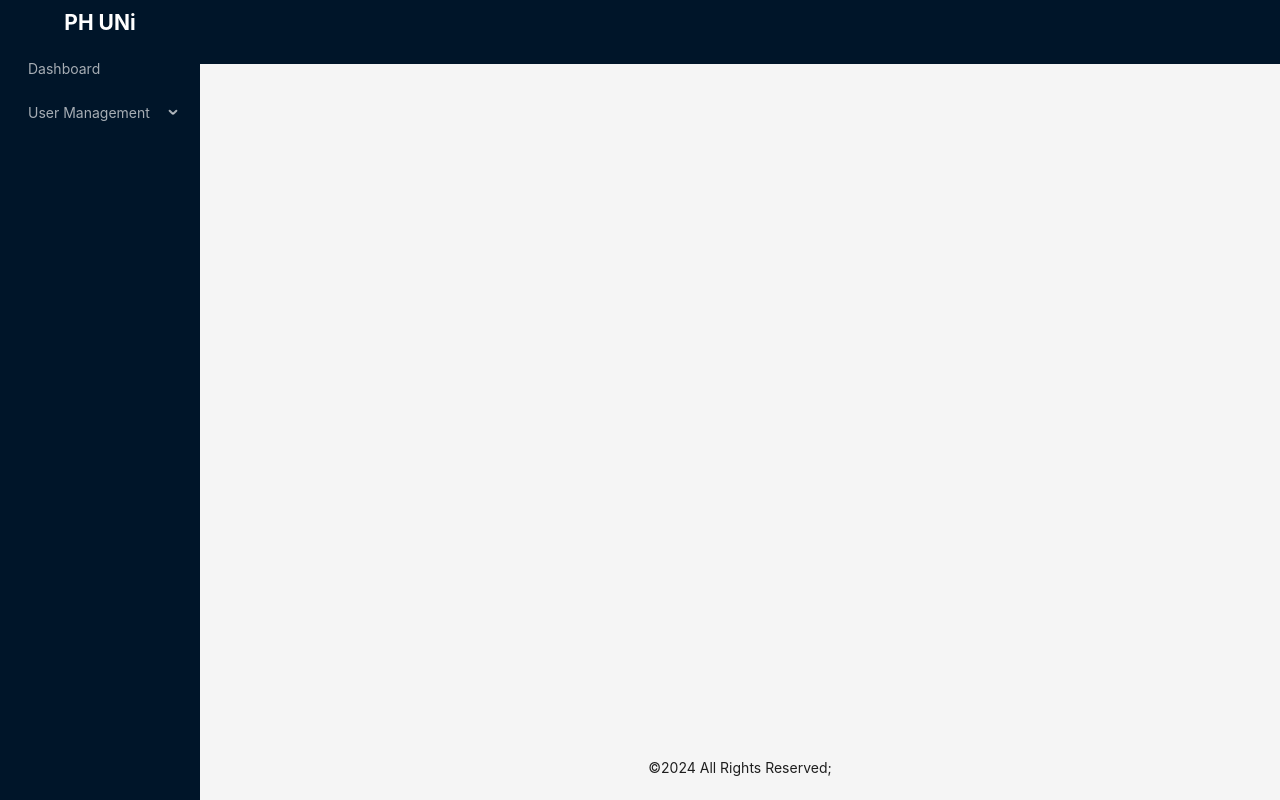
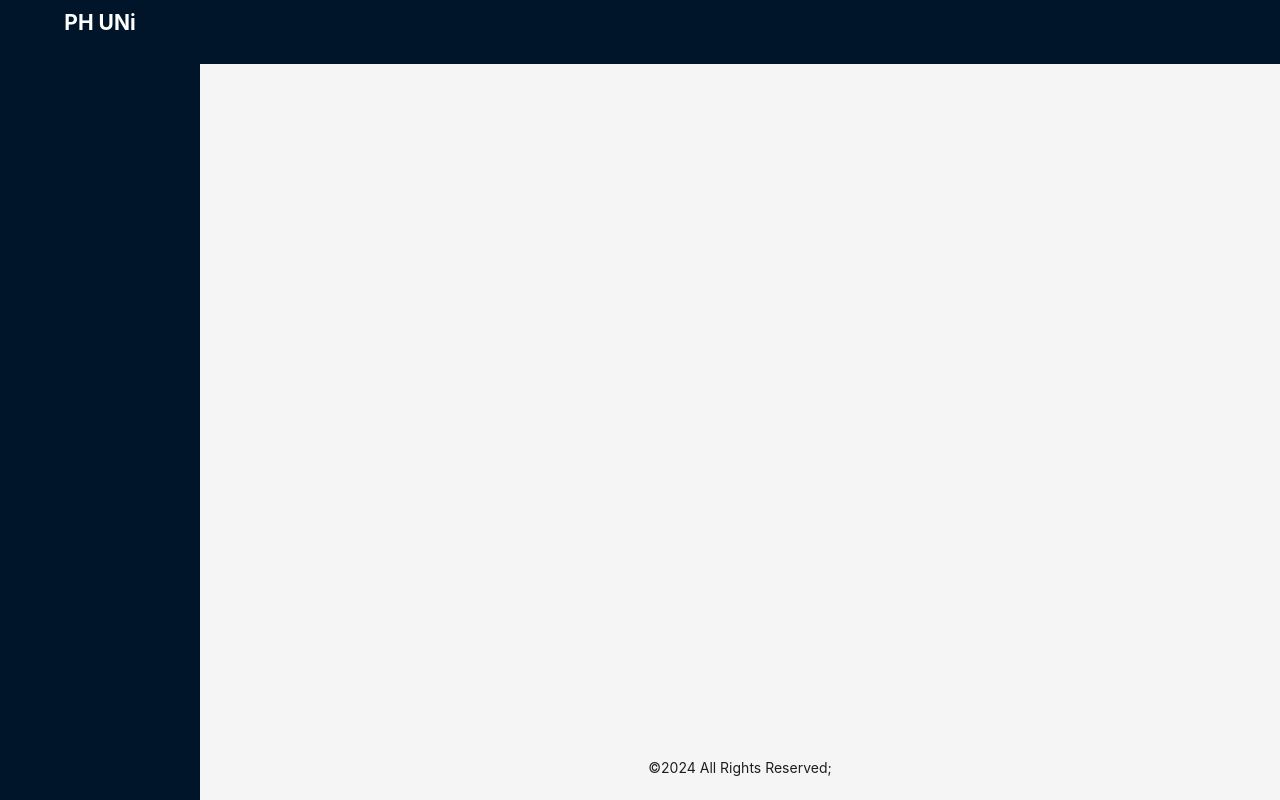
Before and after one commit to thisis-arman/uni-managemnt-project-client, a React (Vite) app in the folder ph-university-client/: page /admin in a window 1280 px wide. Built offline with nearby package versions, Linux system fonts and the light colour scheme.

Commit message:
sidebar generator

```diff
--- a/ph-university-client/src/routes/admin.routes.tsx
+++ b/ph-university-client/src/routes/admin.routes.tsx
@@ -1,15 +1,8 @@
-import { ReactNode } from "react";
 import AdminDashboard from "../pages/admin/AdminDashboard";
 import CreateAdmin from "../pages/admin/CreateAdmin";
 import CreateFaculty from "../pages/admin/CreateFaculty";
 import CreateStudent from "../pages/admin/CreateStudent";
-import { NavLink } from "react-router-dom";
 import CreateUser from "../pages/admin/CreateUser";
-type TSidebarItem = {
-    key: string,
-    label: ReactNode,
-    children?:TSidebarItem[] | undefined
-}
 
 const adminPaths = [
     {
@@ -49,24 +42,3 @@ const adminPaths = [
 
 
 export default adminPaths;
-
-
-export const adminSidebar = adminPaths.reduce((acc :TSidebarItem[], item) => {
-    if (item.path && item.name) {
-        acc.push({
-            key: item.name,
-            label: <NavLink to={`/admin/${item.path}`}>{item.name}</NavLink>
-        })
-    }
-    if (item.children) {
-        acc.push({
-            key: item.name,
-            label: item.name,
-            children: item.children.map((child) => ({
-                key: child.name,
-                label: <NavLink to={`/admin/${child.path}`}>{child.name}</NavLink>
-            }))
-        })
-    }
-    return acc;
-}, [])
--- /dev/null
+++ b/ph-university-client/src/types/index.tsx
@@ -0,0 +1 @@
+import * from './sidebar.type'
```
Also changed, not shown: ph-university-client/src/types/sidebar.type.tsx (added, +20 -0 lines), ph-university-client/src/utils/routeGenerator.tsx (+1 -13 lines), ph-university-client/src/utils/sidebarGenerator.tsx (added, +28 -0 lines).
